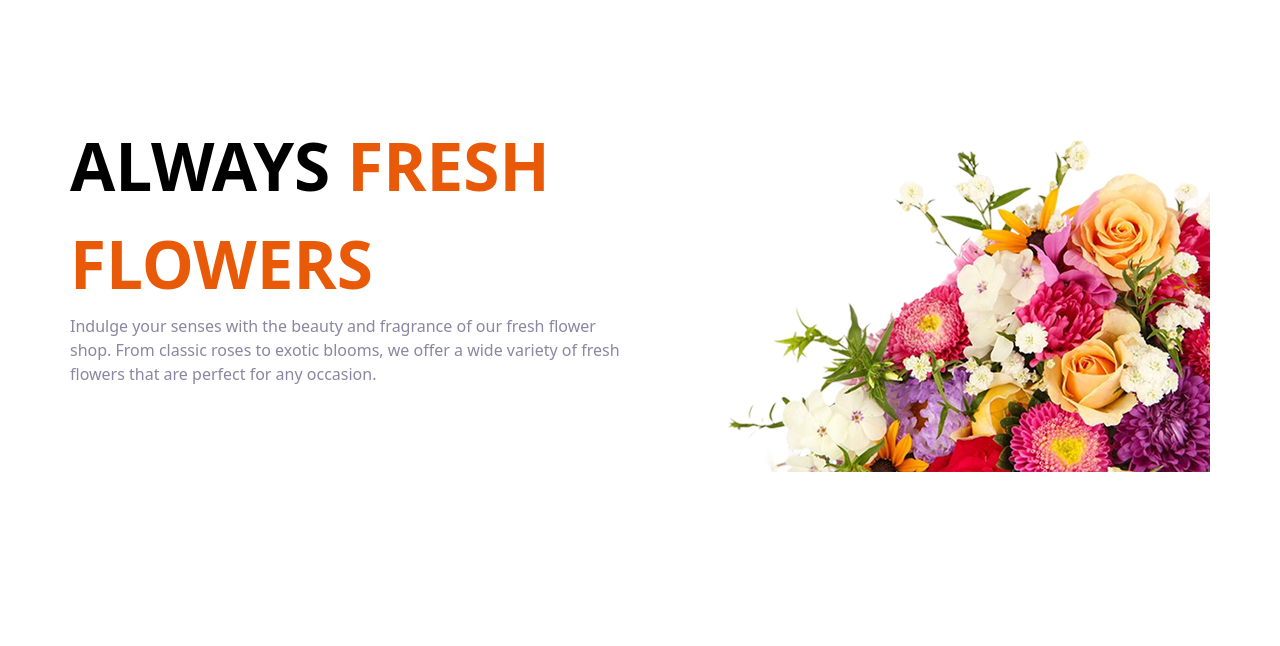
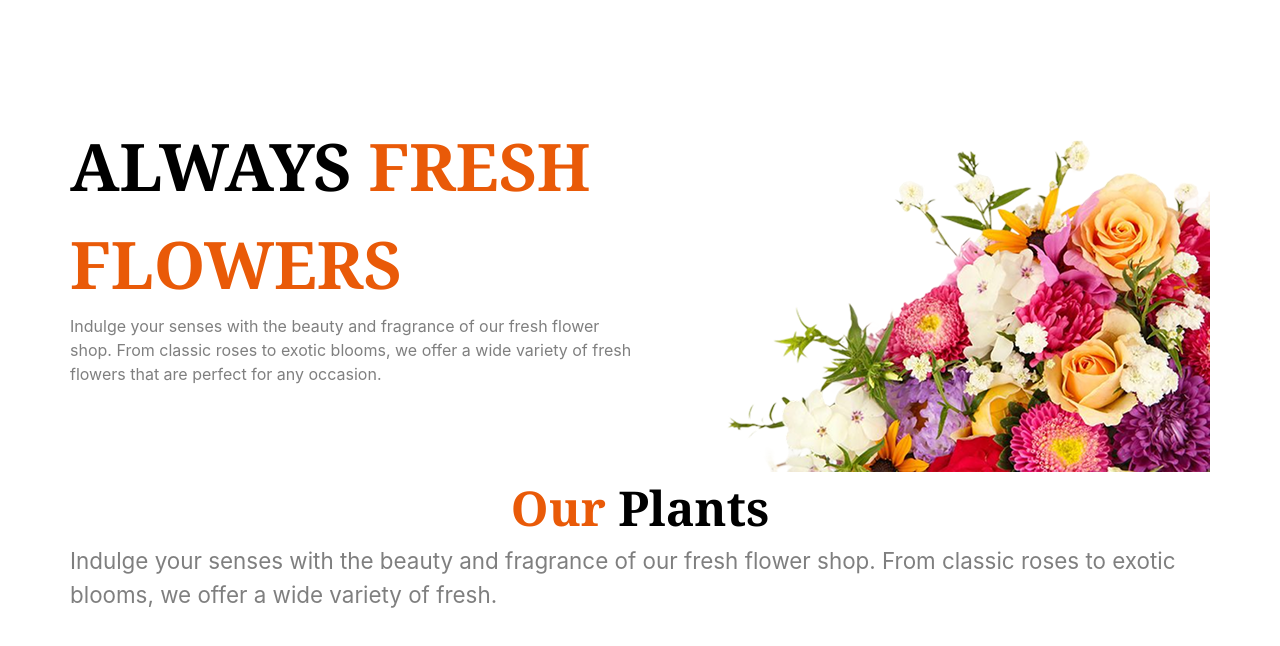
Before and after one commit to parvez2005/assingment-02, a plain HTML site: page index.html in a window 1280 px wide. Shown: the part 116-762 px from the top of the page. Drawn offline with nearby package versions, Linux system fonts and the light colour scheme.

Commit message:
main title complete

```diff
--- a/flowers.css
+++ b/flowers.css
@@ -20,6 +20,9 @@
 /* color  */
 .light-yellow{
     color: #E95A08;
+}
+.black{
+    color: #000000;
 }
 /* header styles */
 .navber{
@@ -48,6 +51,23 @@
     font-size: 4.1rem;
     font-weight: 700;
 }
-.black{
-    color: #000000;
+
+.banner-description{
+    color: rgba(0, 0, 0, 0.50);
 }
+.plants-section{
+    max-width: 1140px;
+    margin: 0 auto;
+}
+.plants-title{
+    text-align: center;
+    font-size: 3rem;
+    font-weight: 700;
+
+
+}
+.plants-descripton{
+    font-size: 1.4rem;
+    color: rgba(0, 0, 0, 0.50);
+
+}
--- a/index.html
+++ b/index.html
@@ -26,13 +26,22 @@
     </nav>
     <div class="banner flex">
       <div class="banner-container">
-        <h1 class="banner-title">
+        <h1 class="banner-title noto-serif-font">
             <span class="black">ALWAYS</span> <span class="light-yellow">FRESH FLOWERS</span>
         </h1>
-        <p class="banner-description">Indulge your senses with the beauty and fragrance of our fresh flower shop. From classic roses to exotic blooms, we offer a wide variety of fresh flowers that are perfect for any occasion. </p>
+        <p class="banner-description inter-font">Indulge your senses with the beauty and fragrance of our fresh flower shop. From classic roses to exotic blooms, we offer a wide variety of fresh flowers that are perfect for any occasion. </p>
     </div>
     <img src="assets/hero-flower.png" alt="">
     </div>
     </header>
+    <main>
+        <div class="plants-section">
+            <h1 class="plants-title noto-serif-font black "> <span class="light-yellow">Our</span> Plants</h1>
+            <p class="plants-descripton inter-font">Indulge your senses with the beauty and fragrance of our fresh flower shop. From classic roses to exotic blooms, we offer a wide variety of fresh.</p>
+        </div>
+        <section>
+            <div class="card-section"></div>
+        </section>
+    </main>
 </body>
 </html>
```
